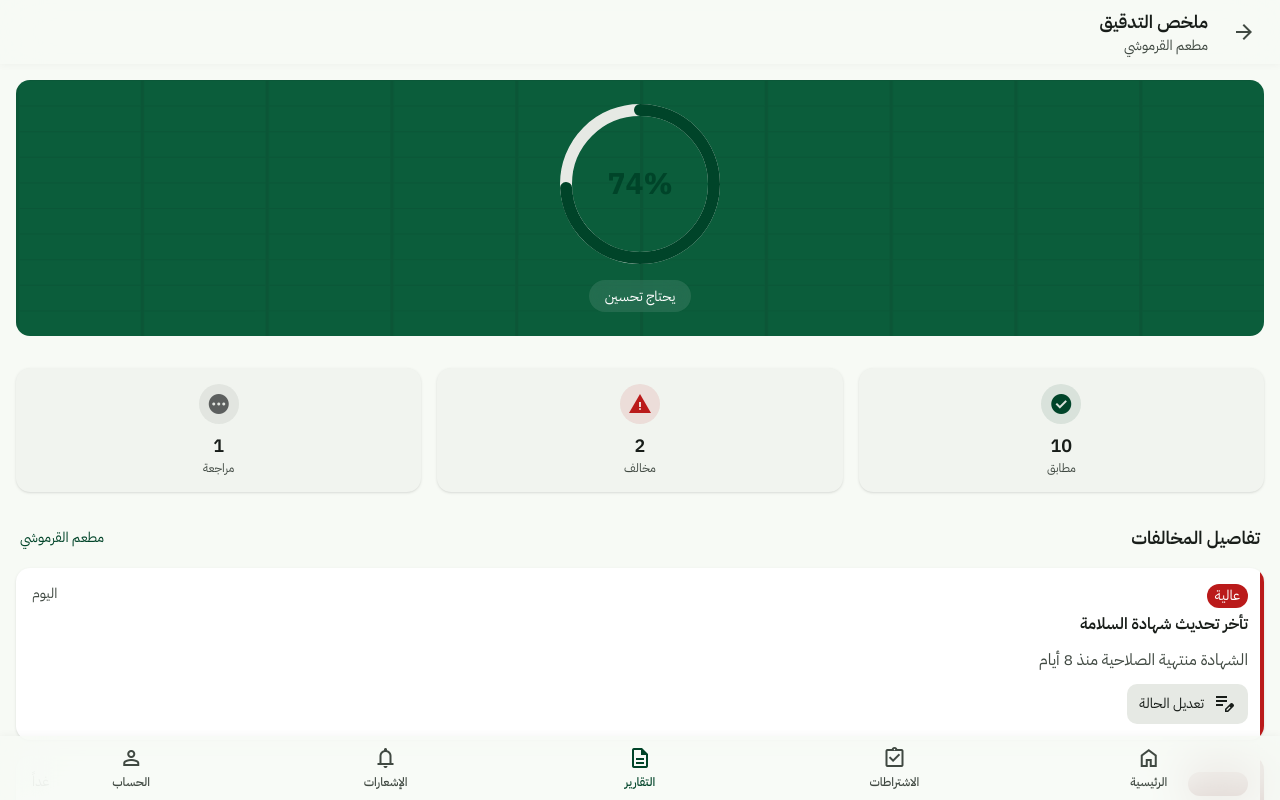
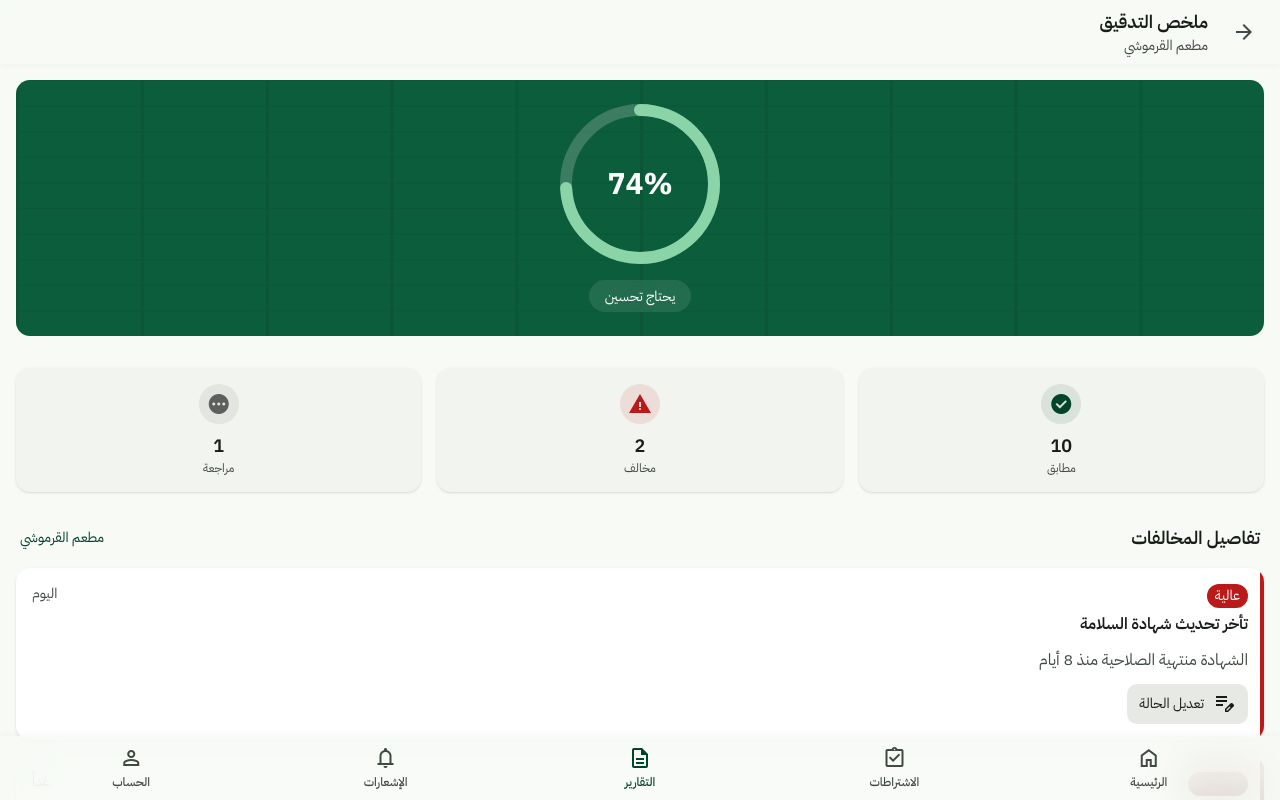
Before and after one commit to bnZuhair/Thiqah, a Next.js app: page /audit in a window 1280 px wide. Shown: the top 800 px of the page. Built offline with nearby package versions, Linux system fonts and the light colour scheme.

Commit message:
fix: lighten audit page compliance circle colors for better contrast
Co-Authored-By: Claude Sonnet 5 <noreply@anthropic.com>

```diff
--- a/src/app/audit/page.tsx
+++ b/src/app/audit/page.tsx
@@ -78,7 +78,14 @@ export default function AuditPage() {
             </div>
             <div className="relative z-10 flex flex-col items-center">
               <div className="relative w-40 h-40 flex items-center justify-center">
-                <CircularProgress value={complianceScore} size={160} strokeWidth={12} />
+                <CircularProgress
+                  value={complianceScore}
+                  size={160}
+                  strokeWidth={12}
+                  trackClassName="text-white/20"
+                  progressClassName="text-on-primary-container"
+                  textClassName="text-white"
+                />
               </div>
               <div className="mt-4 bg-white/10 backdrop-blur-md px-4 py-1 rounded-full">
                 <span className="text-sm text-on-primary">{complianceScore >= 80 ? "حالة جيدة" : "يحتاج تحسين"}</span>
--- a/src/components/shared/circular-progress.tsx
+++ b/src/components/shared/circular-progress.tsx
@@ -8,6 +8,9 @@ interface CircularProgressProps {
   strokeWidth?: number;
   label?: string;
   className?: string;
+  trackClassName?: string;
+  progressClassName?: string;
+  textClassName?: string;
 }
 
 export function CircularProgress({
@@ -16,6 +19,9 @@ export function CircularProgress({
   strokeWidth = 12,
   label,
   className = "",
+  trackClassName = "text-surface-container-high",
+  progressClassName = "text-primary",
+  textClassName = "text-primary",
 }: CircularProgressProps) {
   const radius = (size - strokeWidth) / 2;
   const circumference = 2 * Math.PI * radius;
@@ -29,7 +35,7 @@ export function CircularProgress({
         height={size}
       >
         <circle
-          className="text-surface-container-high"
+          className={trackClassName}
           cx={size / 2}
           cy={size / 2}
           fill="transparent"
@@ -38,7 +44,7 @@ export function CircularProgress({
           strokeWidth={strokeWidth}
         />
         <motion.circle
-          className="text-primary"
+          className={progressClassName}
           cx={size / 2}
           cy={size / 2}
           fill="transparent"
@@ -53,7 +59,7 @@ export function CircularProgress({
         />
       </svg>
       <div className="absolute inset-0 flex flex-col items-center justify-center">
-        <span className="text-3xl font-bold text-primary">{value}%</span>
+        <span className={`text-3xl font-bold ${textClassName}`}>{value}%</span>
         {label && (
           <span className="text-xs text-on-surface-variant">{label}</span>
         )}
```
